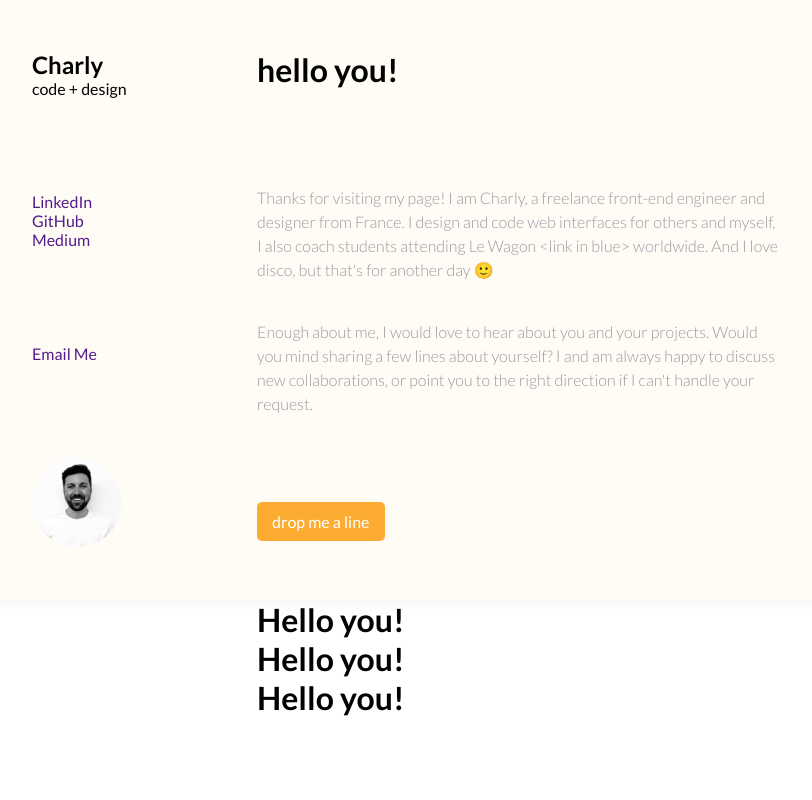
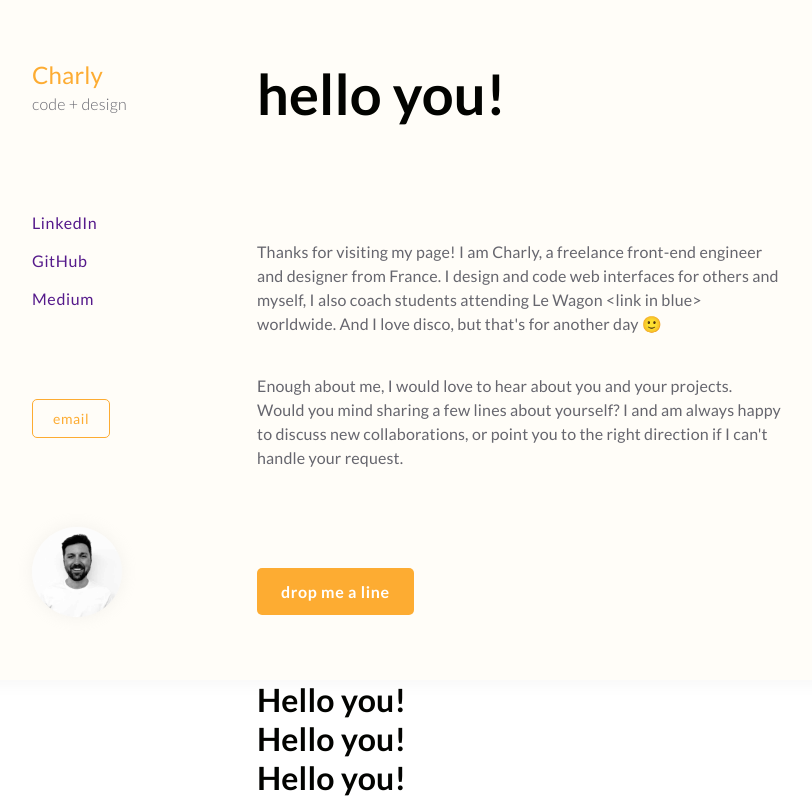
Before and after one commit to CharlyMartin/portfolio-old, a React app: page / in a window 1280 px wide. Shown: the whole page, without its empty margins (233-1045 px from the left). Built offline with nearby package versions, Linux system fonts and the light colour scheme.

Commit message:
header + sidebar design

```diff
--- a/assets/stylesheets/components/_button.scss
+++ b/assets/stylesheets/components/_button.scss
@@ -1,16 +1,18 @@
-.btn-main {
-  padding: 10px 15px;
+.btn-orange-plain {
+  padding: 14px 24px;
   background: $orange-brand;
   color: white;
   border-radius: 5px;
-  width: fit-content;
+  font-weight: 700;
+  font-size: $paragraph-size;
   // box-shadow:
 }
 
-.btn-secondary {
-  padding: 10px 15px;
-  color: $orange;
+.btn-orange-transparent {
+  padding: 10px 20px;
+  color: $orange-brand;
   border: 1px solid $orange-brand;
   border-radius: 5px;
-  width: fit-content;
+  font-weight: 400;
+  font-size: $paragraph-small-size;
 }
--- a/assets/stylesheets/components/_header.scss
+++ b/assets/stylesheets/components/_header.scss
@@ -7,12 +7,13 @@
 }
 
 .header-title {
-
+  font-size: 28px;
+  font-weight: 700;
 }
 
 .header-paragraph p {
   font-size: $paragraph-size;
-  color: $gray;
-  font-weight: 300;
+  color: $gray-dark;
+  font-weight: 400;
   line-height: $line-height;
 }
--- a/assets/stylesheets/components/_sidebar.scss
+++ b/assets/stylesheets/components/_sidebar.scss
@@ -1,3 +1,15 @@
+#brand {
+  font-weight: 400;
+  color: $orange-brand;
+  font-size: $h2-size;
+}
+
+#caption {
+  font-weight: 300;
+  margin-top: 5px;
+  color: $gray-dark;
+}
+
 .sidebar {
   position: sticky;
   top: 0;
@@ -11,4 +23,5 @@
 .sidebar-picture img {
   height: 90px;
   border-radius: 50%;
+  box-shadow: $box-shadow;
 }
--- a/assets/stylesheets/config/_colours.scss
+++ b/assets/stylesheets/config/_colours.scss
@@ -1,6 +1,6 @@
 $orange-brand: rgba(253, 172, 50, 1);
 $orange-brand-light: rgba(255, 241, 208, 0.50);
-$orange-brand-lighter: rgba(255, 241, 208, 0.20);
+$orange-brand-lighter: rgba(255, 241, 208, 0.15);
 
 $gray-darker: #020300;
 $gray-dark: #66666E;
@@ -8,7 +8,7 @@ $gray: #9999A1;
 $gray-light: #D8D6D6;
 $gray-lighter: #FFF9F9;
 
-$box-shadow: 0 0 16px rgba(216, 214, 214, 0.4);
+$box-shadow: 0 0 16px rgba(216, 214, 214, 0.3);
 
 $orange: #F7B500;
 $green: #44D7B6;
--- a/assets/stylesheets/config/_dimensions.scss
+++ b/assets/stylesheets/config/_dimensions.scss
@@ -4,6 +4,6 @@ $tablet: 750px;
 $mobile: 550px;
 
 // Element dimensions
-$banner-padding: 50px 0;
-$banner-height: 75vh;
-$banner-height-padded: calc(75vh - 100px);
+$banner-padding: 60px 0;
+$banner-height: 85vh;
+$banner-height-padded: calc(85vh - 120px);
--- a/assets/stylesheets/config/_fonts.scss
+++ b/assets/stylesheets/config/_fonts.scss
@@ -5,6 +5,7 @@
 body {
   font-family: "Lato";
   color: $gray-darker;
+  letter-spacing: .01rem;
 }
 
 h1, h2, h3, h4, p {
@@ -13,9 +14,10 @@ h1, h2, h3, h4, p {
 
 a {
   text-decoration: none !important;
+  letter-spacing: .04rem;
 }
 
-$h1-size: 40px;
+$h1-size: 28px;
 $h2-size: 24px;
 $h3-size: 20px;
 $paragraph-size: 16px;
--- a/src/components/header.jsx
+++ b/src/components/header.jsx
@@ -16,7 +16,7 @@ function Header(props) {
       </div>
 
       <div className="header-button">
-        <a href="" className="btn-main">{props.content.header.cta}</a>
+        <a href="" className="btn-orange-plain">{props.content.header.cta}</a>
         <br/>
         <br/>
       </div>
--- a/src/components/sidebar.jsx
+++ b/src/components/sidebar.jsx
@@ -5,20 +5,22 @@ function SideBar(props) {
     <div className="sidebar">
 
       <div className="sidebar-header">
-        <h2 className="brand">Charly</h2>
-        <p className="tagline">code + design</p>
+        <h2 id="brand">Charly</h2>
+        <p id="caption">code + design</p>
       </div>
 
       <div className="sidebar-links">
         <a href="">LinkedIn</a>
         <br/>
+        <br/>
         <a href="">GitHub</a>
+        <br/>
         <br/>
         <a href="">Medium</a>
       </div>
 
       <div className="sidebar-cta">
-        <a href="">Email Me</a>
+        <a href="" className="btn-orange-transparent">email</a>
       </div>
 
       <div className="sidebar-picture">
```
